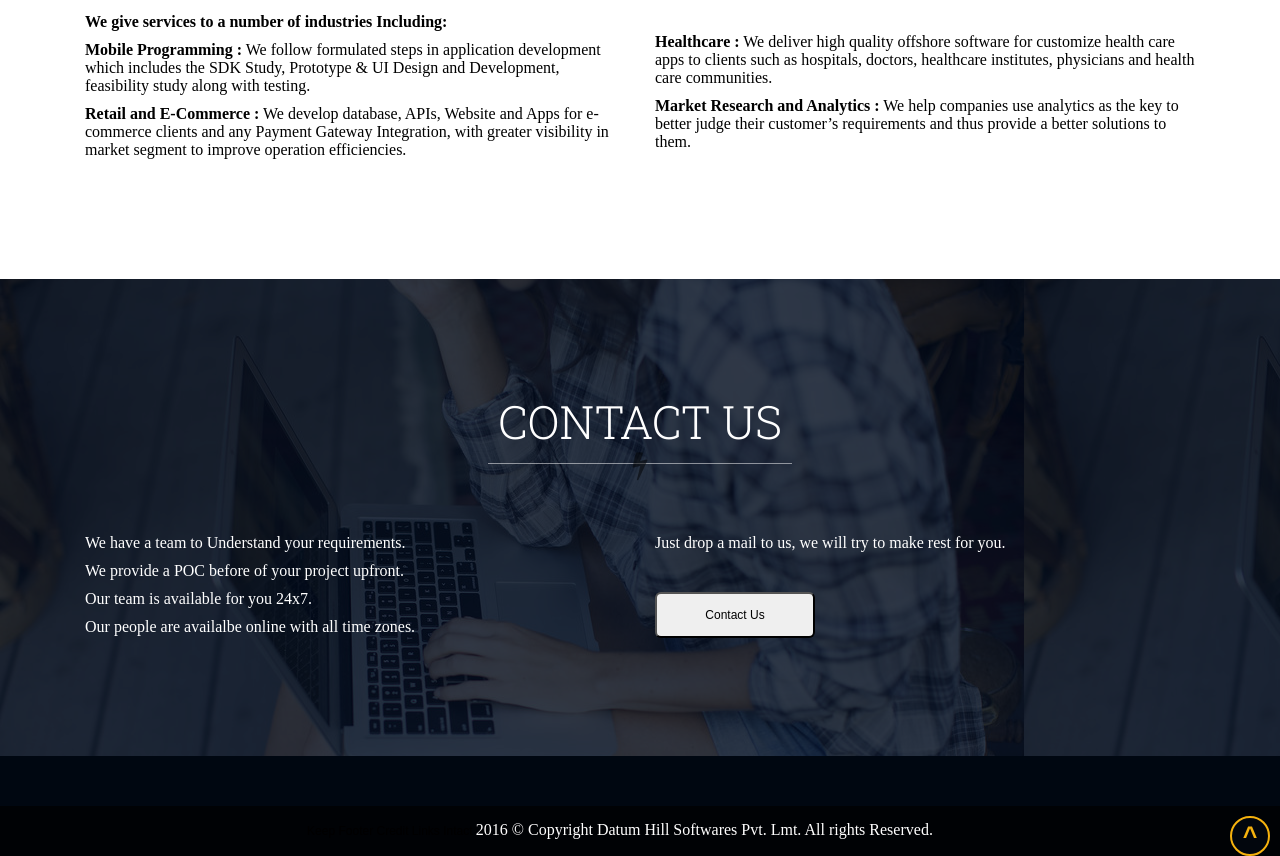
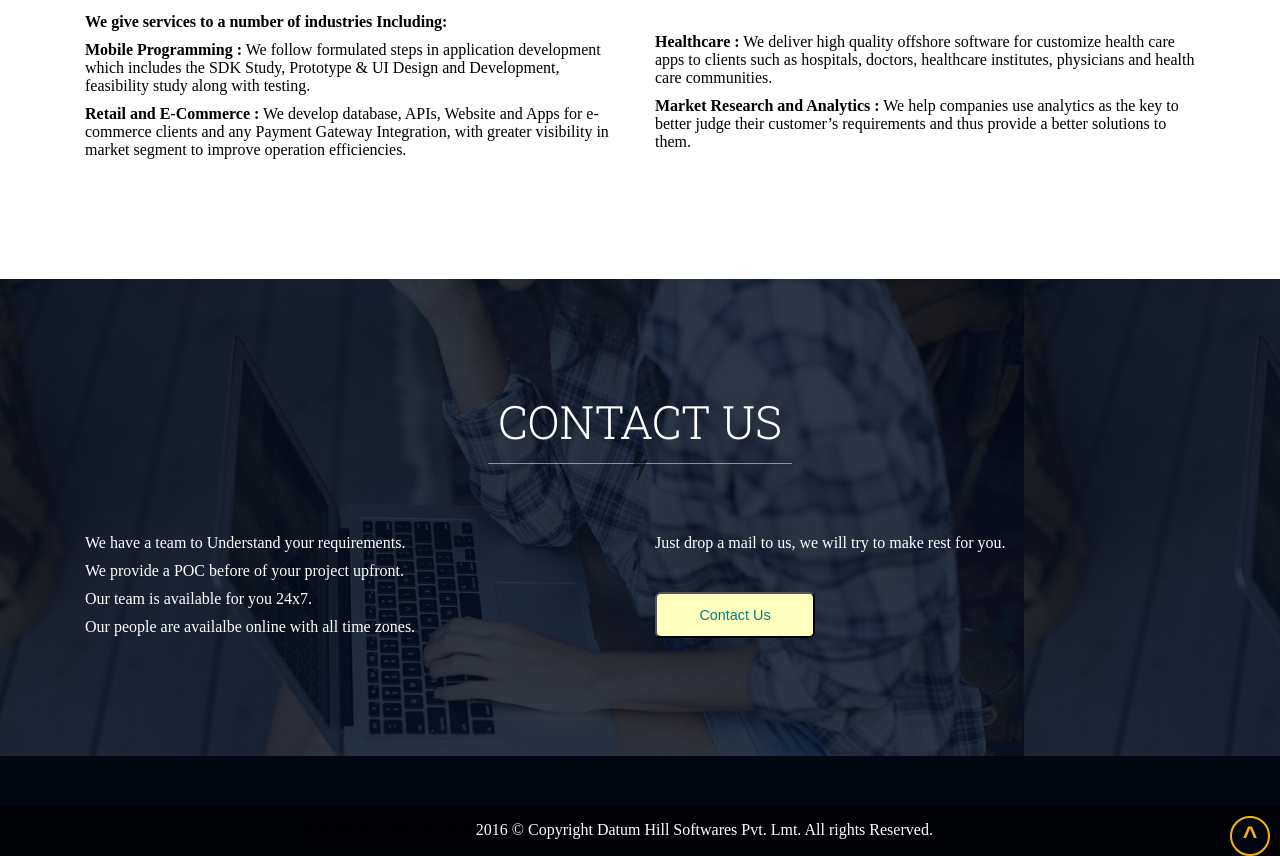
Before and after one commit to datumhill/first, a plain HTML site: page index.html in a window 1280 px wide. Shown: the part 3722-4578 px from the top of the page. Drawn offline with nearby package versions, Linux system fonts and the light colour scheme.

Commit message:
button color changed

```diff
--- a/index.html
+++ b/index.html
@@ -495,7 +495,7 @@
 
                    <form action="mailto:contact@datumhill.com" method="post" enctype="text/plain">
 
-                <input type="submit" value="Contact Us" style="width: 160px; height: 46px ;  padding: 6px;  border-radius: 6px;">
+                <input type="submit" value="Contact Us" style=" font-face: 'Comic Sans MS'; font-size: larger; color: teal; background-color: #FFFFC0; width: 160px; height: 46px ;  padding: 6px;  border-radius: 6px;">
 
 
 
```
